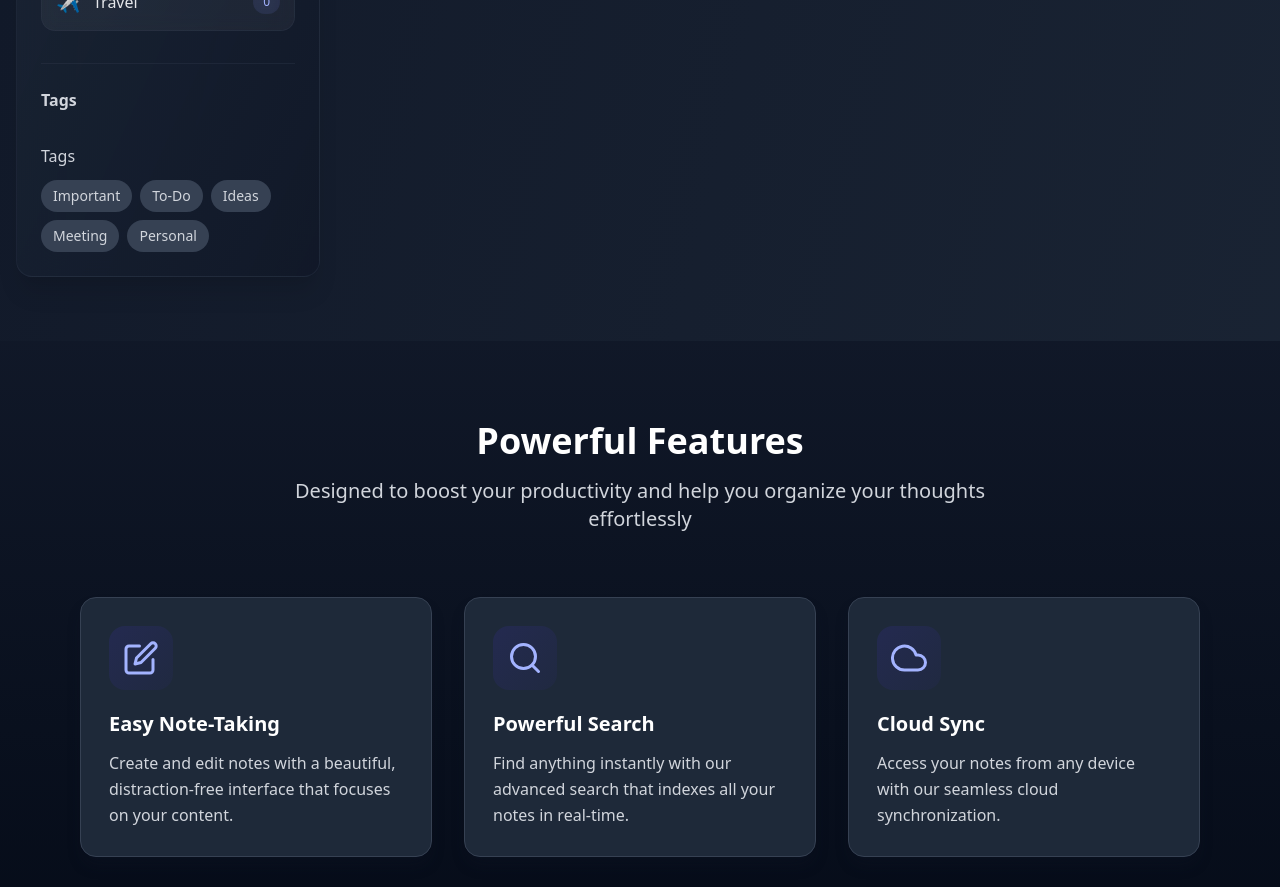
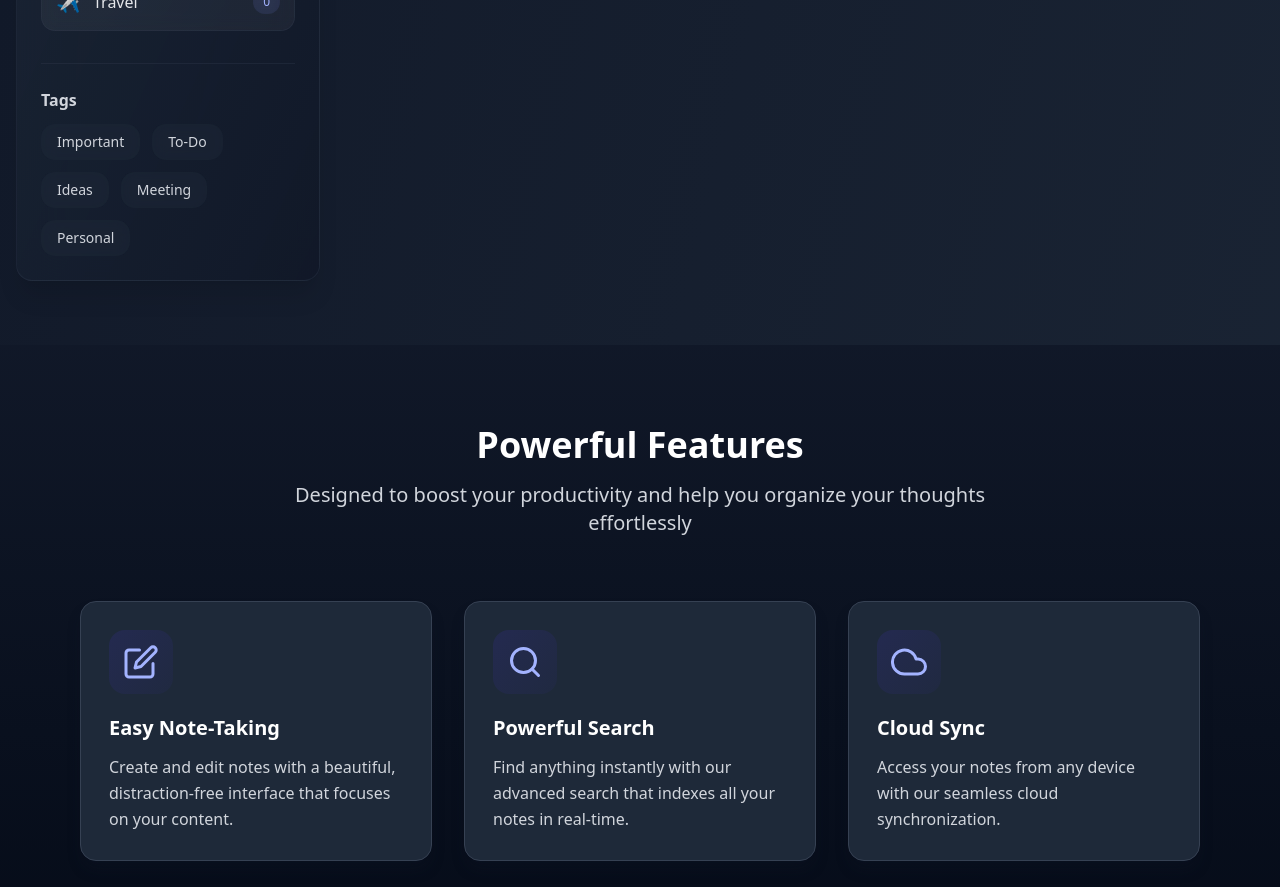
Before and after one commit to Waleed-Ahmad-dev/notes_app, a Next.js app: page / in a window 1280 px wide. Shown: the part 1340-2227 px from the top of the page. Built offline with nearby package versions, Linux system fonts and the light colour scheme.

Commit message:
Update TagList.tsx

```diff
--- a/src/components/LandingPage/NotesSection/TagList.tsx
+++ b/src/components/LandingPage/NotesSection/TagList.tsx
@@ -1,3 +1,4 @@
+import { motion } from "framer-motion";
 import { useState } from "react";
 
 export default function TagList() {
@@ -6,47 +7,38 @@ export default function TagList() {
      const tags = ['Important', 'To-Do', 'Ideas', 'Meeting', 'Personal'];
 
      return (
-          <div className="mt-8">
-               <h3 className="font-medium text-gray-700 dark:text-gray-300 mb-3 transition-colors duration-300">Tags</h3>
-               <div className="flex flex-wrap gap-2">
-                    {tags.map(tag => (
-                         <button
-                              key={tag}
-                              onClick={() => setActiveTag(tag === activeTag ? null : tag)}
-                              className={
-                                   `relative overflow-hidden
-                                   px-3 py-1.5 rounded-full text-sm font-medium
-                                   transition-all duration-200 ease-out
-                                   transform hover:scale-[1.03] active:scale-[0.98]
-                                   focus:outline-none focus:ring-2 focus:ring-offset-2
-                                   focus:ring-blue-500 focus:ring-opacity-50
-                                   dark:focus:ring-offset-gray-900
-
-                                   /* Base styles */
-                                   bg-gray-100 dark:bg-gray-700
-                                   text-gray-700 dark:text-gray-300
-
-                                   /* Hover styles */
-                                   hover:bg-gray-200 hover:shadow-sm
-                                   hover:shadow-gray-300
-                                   dark:hover:bg-gray-600 dark:hover:shadow-gray-800
-
-                                   /* Active state styles */
-                                   ${
-                                        activeTag === tag
-                                        ? 'bg-blue-600 text-white shadow-inner hover:bg-blue-700 dark:bg-blue-500 dark:hover:bg-blue-600'
-                                        : ''
-                                   }
-
-                                   /* Active pseudo-class (during click) */
-                                   active:bg-blue-500 active:shadow-inner
-                                   `
+          <div className="flex flex-wrap gap-3">
+               {tags.map((tag, index) => (
+                    <motion.button
+                         key={tag}
+                         onClick={() => setActiveTag(tag === activeTag ? null : tag)}
+                         className={`
+                              relative overflow-hidden rounded-xl px-4 py-2 text-sm font-medium
+                              transition-all duration-300 backdrop-blur-sm
+                              ${activeTag === tag
+                                   ? 'bg-gradient-to-r from-indigo-500 to-purple-500 text-white shadow-lg'
+                                   : 'bg-white/50 dark:bg-gray-800/50 text-gray-700 dark:text-gray-300 hover:bg-white/70 dark:hover:bg-gray-700/70'
                               }
-                         >
-                              {tag}
-                         </button>
-                    ))}
-               </div>
+                         `}
+                         initial={{ opacity: 0, scale: 0.9 }}
+                         animate={{ opacity: 1, scale: 1 }}
+                         transition={{ delay: index * 0.05 }}
+                         whileHover={{
+                              scale: 1.05,
+                              boxShadow: activeTag !== tag ? '0 5px 15px -5px rgba(99, 102, 241, 0.3)' : undefined
+                         }}
+                         whileTap={{ scale: 0.95 }}
+                    >
+                         <span className="relative z-10">{tag}</span>
+                         {activeTag === tag && (
+                              <motion.span
+                                   className="absolute inset-0 bg-white/20"
+                                   initial={{ opacity: 0 }}
+                                   animate={{ opacity: 1 }}
+                              />
+                         )}
+                    </motion.button>
+               ))}
           </div>
      );
 }
```
